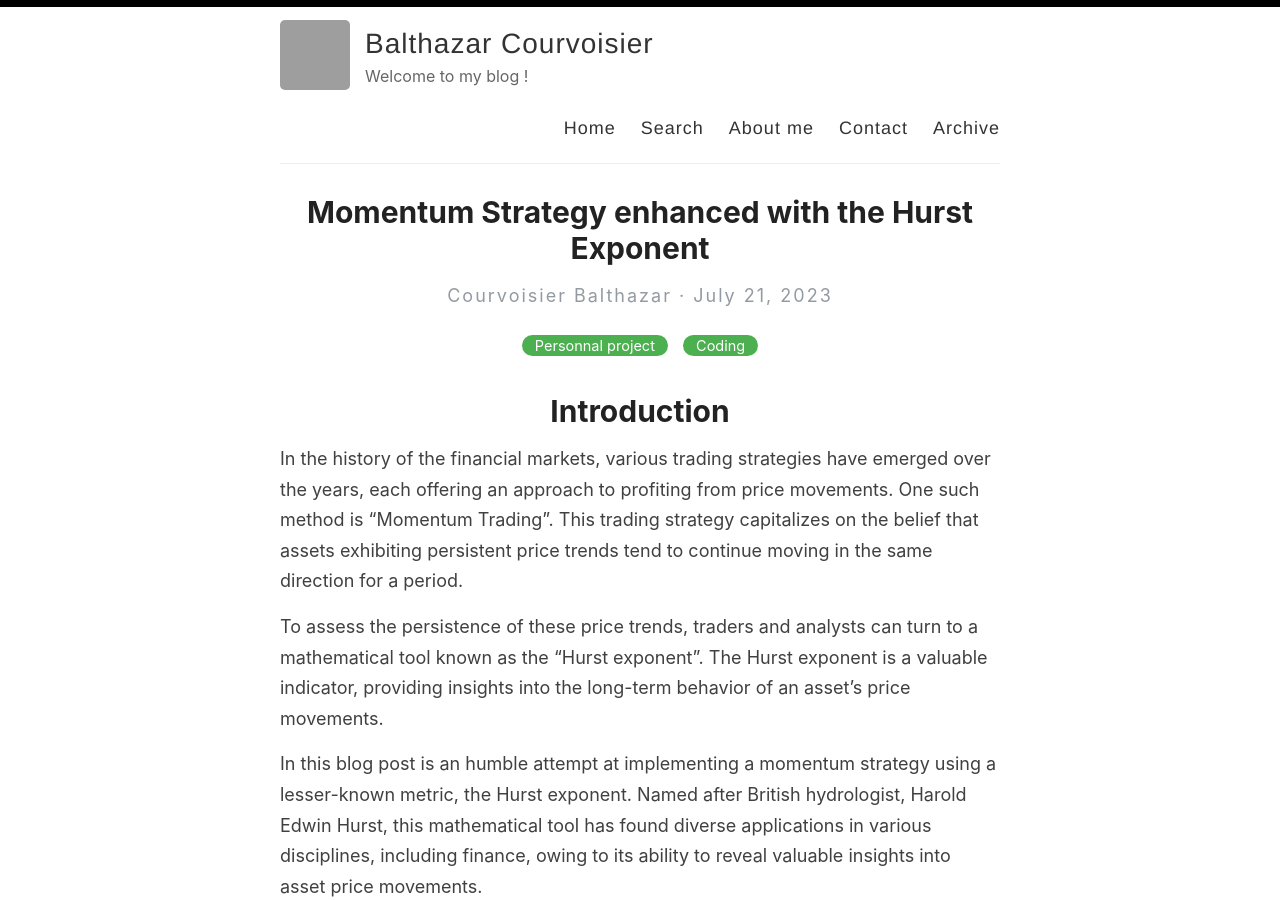
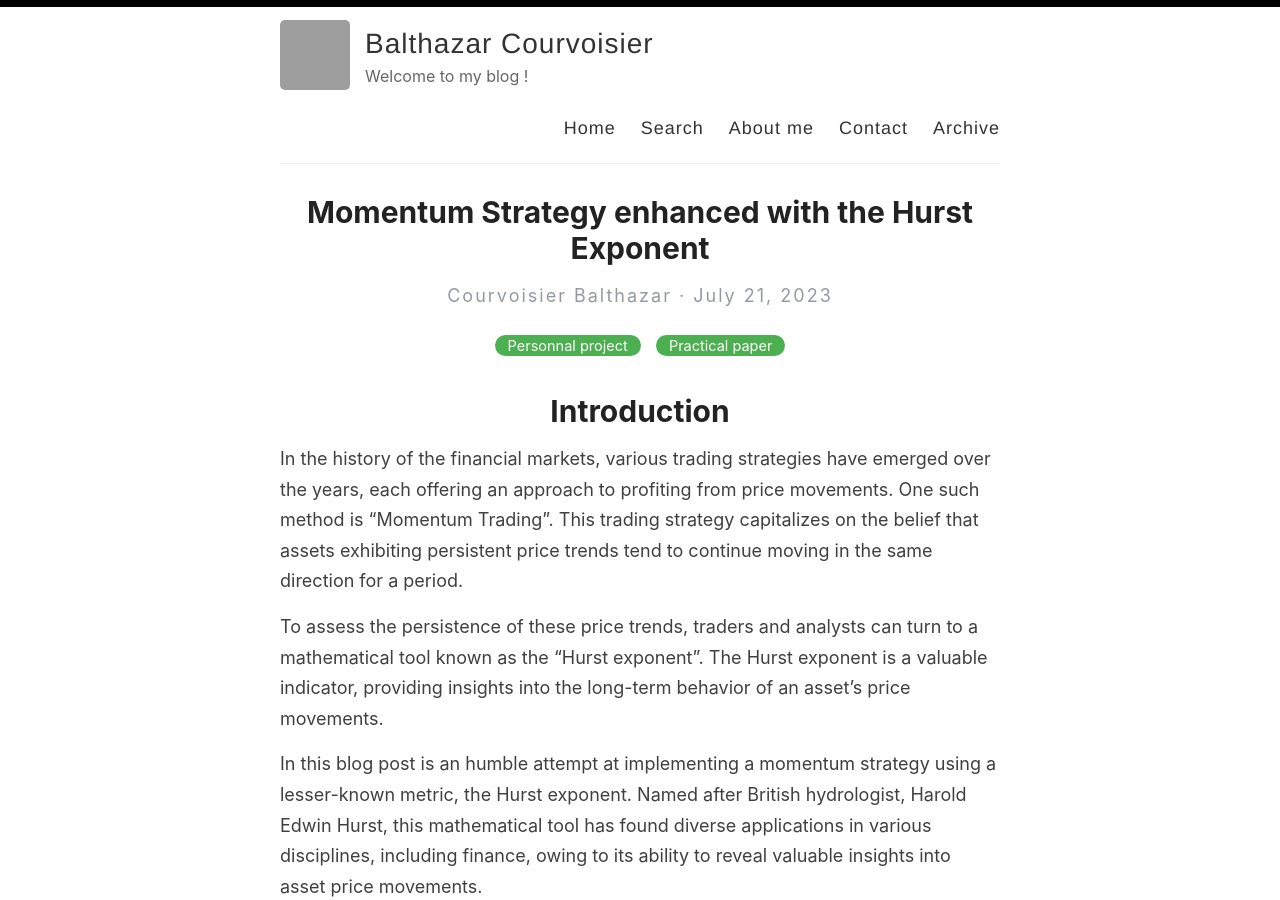
Before and after one commit to Zaltarba/blog, a Jekyll site: the page built from _posts/2023-07-21-MomentumTrading.md, in a window 1280 px wide and 900 px high. Built offline with Jekyll 4.4.1, drawn with Linux system fonts in a browser that asks for light colours.

Commit message:
Update 2023-07-21-MomentumTrading.md

```diff
--- a/_posts/2023-07-21-MomentumTrading.md
+++ b/_posts/2023-07-21-MomentumTrading.md
@@ -1,7 +1,7 @@
 ---
 layout: post
 title: Momentum Strategy enhanced with the Hurst Exponent
-categories: [Personnal project, Coding]
+categories: [Personnal project, Practical paper]
 excerpt: This blog post is an humble attempt at implementing a momentum strategy using a lesser-known metric, the Hurst exponent. Named after British hydrologist, Harold Edwin Hurst, this mathematical tool has found diverse applications in various disciplines, including finance, owing to its ability to reveal valuable insights into asset price movements.
 ---
 
```
